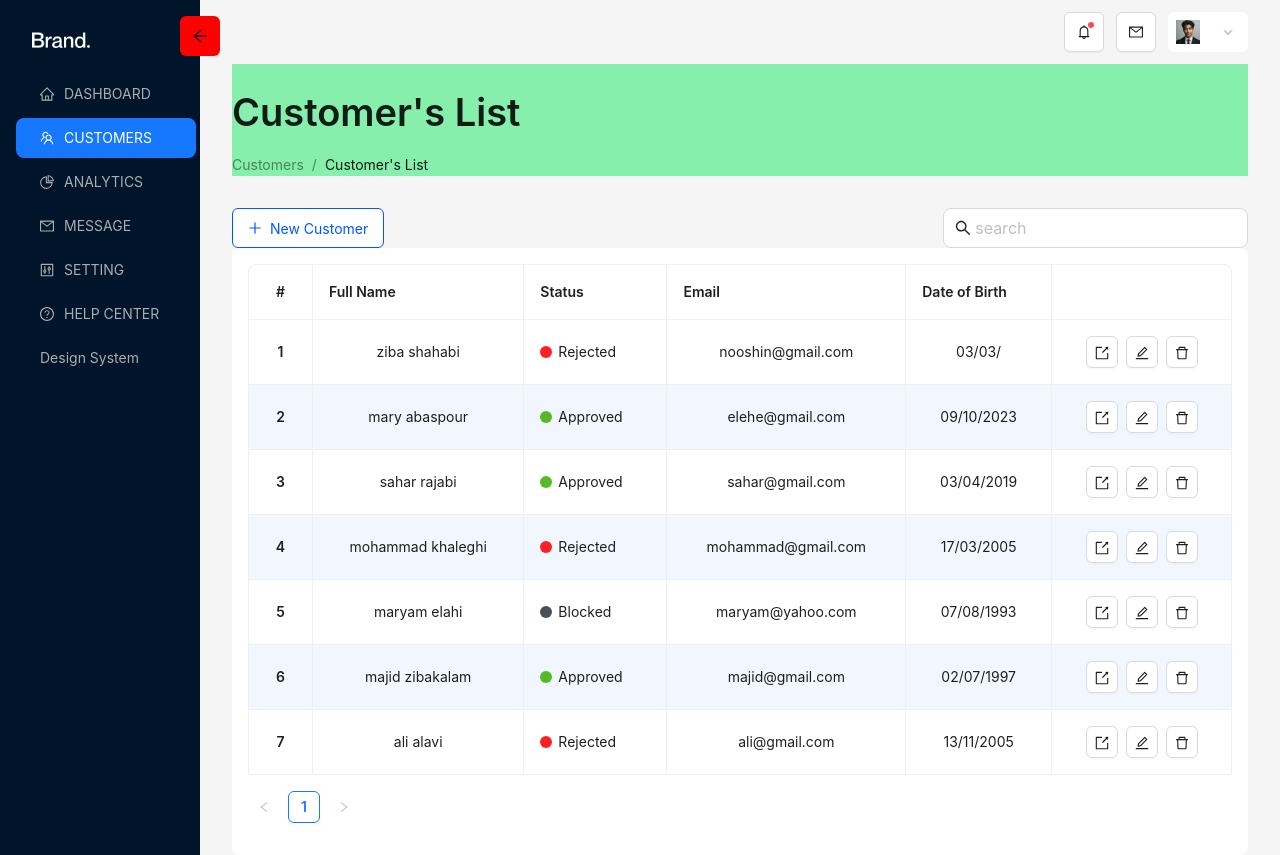
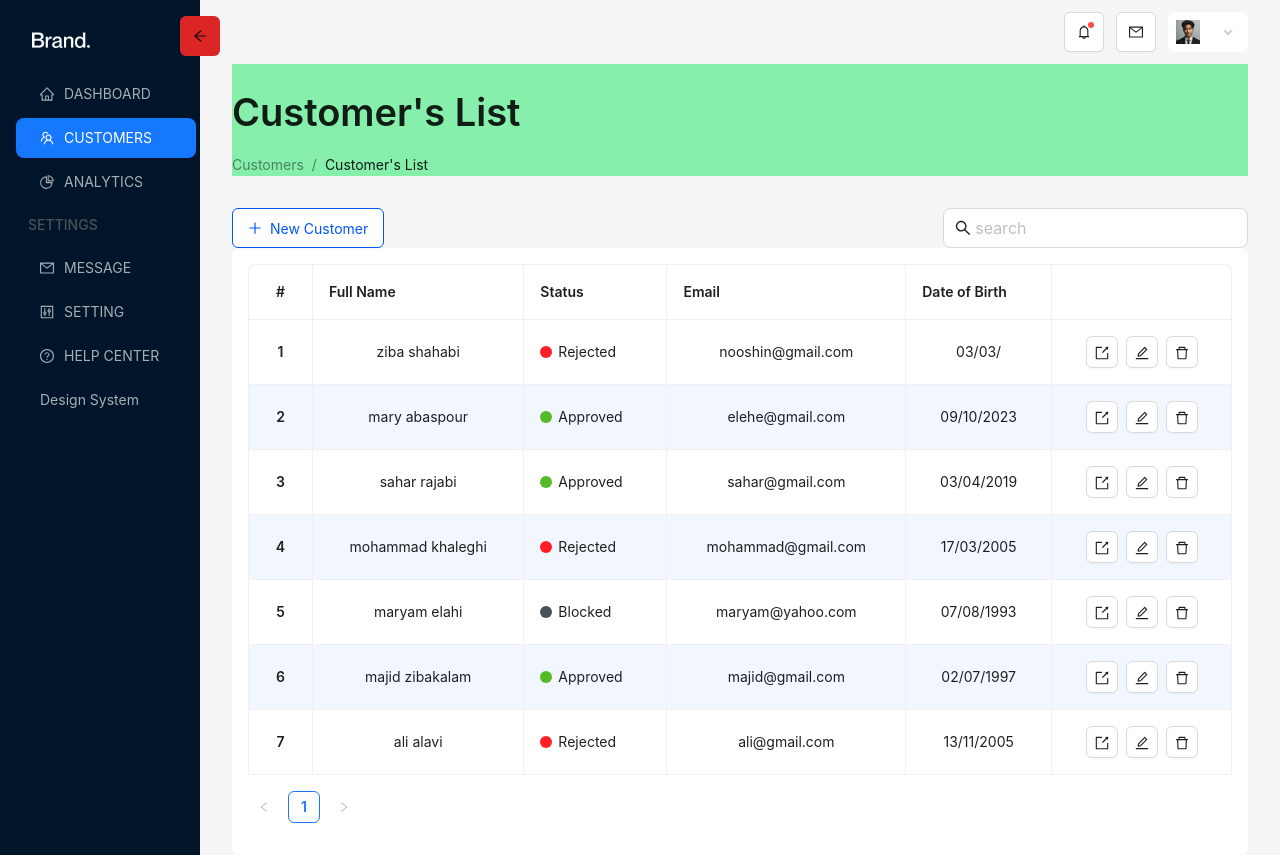
Before and after one commit to sanazniamati/panel-admin-react, a React (Vite) app: page /customers in a window 1280 px wide. Built offline with nearby package versions, Linux system fonts and the light colour scheme; data requests are answered from the project's data file.

Commit message:
refractor siserMenu

```diff
--- a/src/template/mainLayout/components/AppMenu/menuItems.tsx
+++ /dev/null
@@ -1,48 +0,0 @@
-/** @format */
-
-import {
-  ControlOutlined,
-  HomeOutlined,
-  MailOutlined,
-  PieChartOutlined,
-  QuestionCircleOutlined,
-  TeamOutlined,
-} from "@ant-design/icons";
-
-export const menuItems = [
-  {
-    key: "/",
-    icon: <HomeOutlined />,
-    label: "DASHBOARD",
-  },
-  {
-    key: "/customers",
-    icon: <TeamOutlined />,
-    label: "CUSTOMERS",
-  },
-  {
-    key: "/analytics",
-    icon: <PieChartOutlined />,
-    label: "ANALYTICS",
-  },
-  {
-    key: "/messages",
-    icon: <MailOutlined />,
-    label: "MESSAGE",
-  },
-  {
-    key: "/setting",
-    icon: <ControlOutlined />,
-    label: "SETTING",
-  },
-  {
-    key: "/help",
-    icon: <QuestionCircleOutlined />,
-    label: "HELP CENTER",
-  },
-  {
-    key: "/design",
-
-    label: "Design System",
-  },
-];
--- a/src/template/mainLayout/components/SideMenu/index.tsx
+++ b/src/template/mainLayout/components/AppSider/index.tsx
@@ -7,33 +7,29 @@ const { Sider } = Layout;
 // img
 import Brand from "../../../../assets/img/Brand..png";
 import { useMediaQuery } from "../../../../hooks/mediaQuery";
-import AppMenu from "../AppMenu";
+import SiderMenu from "../SiderMenu";
 import { useMainLayoutContext } from "../../contex";
+import { BreakPoints } from "../../../../constants/breakPointsNumber";
 
-const SideMenu: React.FC = () => {
+const AppSider: React.FC = () => {
   const { values, dispatch } = useMainLayoutContext();
   const { collapsed, openDrawer } = values;
   const { setCollapsed, setOpenDrawer } = dispatch;
 
-  const isLaptop = useMediaQuery(991);
+  const isLaptop = useMediaQuery(BreakPoints.laptop); //greater than 991 is laptob size
 
-  const showDrawer = () => {
-    setOpenDrawer(true);
-  };
+  // const menu = <SiderMenu />;
 
-  const onClose = () => {
-    setOpenDrawer(false);
-  };
-  const menu = <AppMenu />;
   if (!isLaptop) {
     return (
-      <Drawer title="Basic Drawer" onClose={onClose} open={openDrawer}>
-        {menu}
+      <Drawer title="Basic Drawer" onClose={() => setOpenDrawer(false)} open={openDrawer}>
+        <SiderMenu />
       </Drawer>
     );
   }
+
   return (
-    <Sider trigger={null} collapsible collapsed={collapsed}>
+    <Sider trigger={null} collapsible collapsed={collapsed} className=" relative">
       <>
         <Space style={{ paddingLeft: 32, paddingBottom: 16, paddingTop: 32 }}>
           <img src={Brand} alt="Brand" style={{ height: 16 }} />
@@ -43,21 +39,16 @@ const SideMenu: React.FC = () => {
           type="text"
           icon={collapsed ? <ArrowRightOutlined /> : <ArrowLeftOutlined />}
           onClick={() => setCollapsed(!collapsed)}
+          className={`bg-red-600 absolute top-[16px] z-10 ${collapsed ? "left-[60px]" : "left-[180px]"} `}
           style={{
-            background: "red",
-            position: "absolute",
-            left: collapsed ? 60 : 180,
-            top: 16,
-            fontSize: "16px",
             width: 40,
             height: 40,
-            zIndex: 3,
           }}
         />
-        {menu}
+        <SiderMenu />
       </>
     </Sider>
   );
 };
 
-export default SideMenu;
+export default AppSider;
--- a/src/template/mainLayout/components/AppMenu/index.tsx
+++ b/src/template/mainLayout/components/SiderMenu/index.tsx
@@ -5,7 +5,7 @@ import { menuItems } from "./menuItems";
 import { Menu } from "antd";
 import { useEffect, useState } from "react";
 
-const AppMenu = () => {
+const SiderMenu = () => {
   const navigate = useNavigate();
   const [selectedKeys, setSelectedKeys] = useState("/customers");
   useEffect(() => {
@@ -28,4 +28,4 @@ const AppMenu = () => {
   );
 };
 
-export default AppMenu;
+export default SiderMenu;
--- /dev/null
+++ b/src/template/mainLayout/components/SiderMenu/menuItems.tsx
@@ -0,0 +1,55 @@
+/** @format */
+
+import {
+  ControlOutlined,
+  HomeOutlined,
+  MailOutlined,
+  PieChartOutlined,
+  QuestionCircleOutlined,
+  TeamOutlined,
+} from "@ant-design/icons";
+
+export const menuItems = [
+  {
+    key: "/",
+    icon: <HomeOutlined />,
+    label: "DASHBOARD",
+  },
+  {
+    key: "/customers",
+    icon: <TeamOutlined />,
+    label: "CUSTOMERS",
+  },
+  {
+    key: "/analytics",
+    icon: <PieChartOutlined />,
+    label: "ANALYTICS",
+  },
+  {
+    key: "settings",
+    type: "group",
+    label: <span className="text-[#495057] text-sm font-medium  mt-8">SETTINGS</span>,
+    children: [
+      {
+        key: "/messages",
+        icon: <MailOutlined />,
+        label: "MESSAGE",
+      },
+      {
+        key: "/setting",
+        icon: <ControlOutlined />,
+        label: "SETTING",
+      },
+      {
+        key: "/help",
+        icon: <QuestionCircleOutlined />,
+        label: "HELP CENTER",
+      },
+      {
+        key: "/design",
+
+        label: "Design System",
+      },
+    ],
+  },
+];
--- a/src/template/mainLayout/index.tsx
+++ b/src/template/mainLayout/index.tsx
@@ -1,7 +1,7 @@
 /** @format */
 
 import { FC, useState } from "react";
-import SideMenu from "./components/SideMenu/index";
+import AppSider from "./components/AppSider/index";
 import PageContent from "./components/PageContent";
 import { Layout } from "antd";
 import { MainLayoutProvider } from "./contex";
@@ -16,7 +16,7 @@ export const MainLayout: FC = () => {
       <Layout>
         <NotificationDrawer />
         <CommentsDrawer />
-        <SideMenu />
+        <AppSider />
         <PageContent />
       </Layout>
     </MainLayoutProvider>
```
